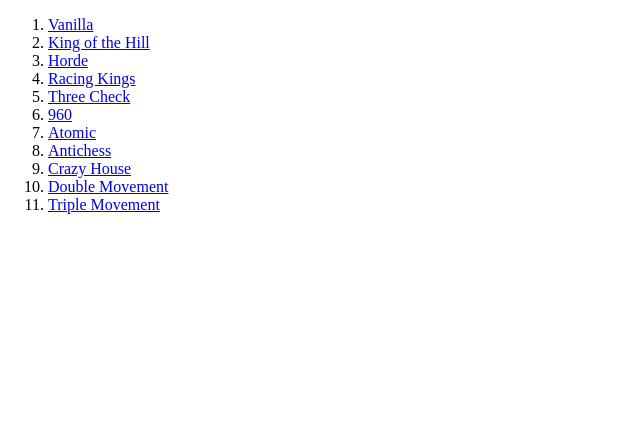
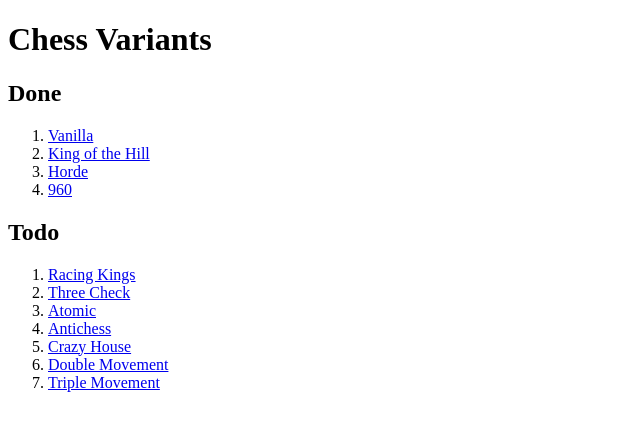
Before and after one commit to Zuha-SB/chess-50, an Astro site: page / in a window 1280 px wide. Shown: the whole page, without its empty margins (0-640 px from the left). Built offline with nearby package versions, Linux system fonts and the light colour scheme; Astro itself is replaced by a stand-in of ours.

Commit message:
add 960's setup

```diff
--- a/src/chess.ts
+++ b/src/chess.ts
@@ -8,6 +8,56 @@ import type {
   Piece,
   PieceType,
 } from "./types";
+
+export const randomBackRow = (color: ChessColor) => {
+  const row: Array<Piece> = [];
+  // king must be between the 2 rooks
+  const taken = new Set<number>([]);
+  const kingPosition = 1 + Math.floor(Math.random() * 6);
+  const leftRookPosition = Math.floor(Math.random() * kingPosition);
+  const rightRookPosition =
+    kingPosition + 1 + Math.floor(Math.random() * (7 - kingPosition));
+  row[kingPosition] = king(color);
+  row[leftRookPosition] = rook(color);
+  row[rightRookPosition] = rook(color);
+  taken.add(kingPosition);
+  taken.add(leftRookPosition);
+  taken.add(rightRookPosition);
+  // bishops must be on different colors
+  const lightBishopPosition = shuffle(
+    Array.from({ length: 4 })
+      .map((_, index) => index * 2)
+      .filter((index) => !taken.has(index))
+  )[0]!;
+  row[lightBishopPosition] = bishop(color);
+  taken.add(lightBishopPosition);
+  const darkBishopPosition = shuffle(
+    Array.from({ length: 4 })
+      .map((_, index) => index * 2 + 1)
+      .filter((index) => !taken.has(index))
+  )[0]!;
+  row[darkBishopPosition] = bishop(color);
+  taken.add(darkBishopPosition);
+  const positions = Array.from({ length: 8 })
+    .map((_, index) => index)
+    .filter((index) => !taken.has(index));
+  const rest = shuffle([queen(color), knight(color), knight(color)]);
+  rest.forEach((piece, index) => {
+    row[positions[index]!] = piece;
+  });
+  return row;
+};
+
+export const backRow = (color: ChessColor) => [
+  rook(color),
+  knight(color),
+  bishop(color),
+  queen(color),
+  king(color),
+  bishop(color),
+  knight(color),
+  rook(color),
+];
 
 export const pawns = (color: ChessColor) =>
   Array.from({ length: 8 }).map(() => pawn(color));
@@ -91,6 +141,12 @@ const piece = ({
     column: 0,
     row: 0,
     moves: 0,
+    withColor(color) {
+      const piece = cloneDeep(this);
+      piece.color = color;
+      piece.image = loadImage(`${color}_${this.type}.png`);
+      return piece;
+    },
   };
 };
 
@@ -429,3 +485,13 @@ export const hordePawn = (color: ChessColor) => {
 
 export const filterNull = <T>(input: T | null | undefined): input is T =>
   !!input;
+
+export const shuffle = <T>(list: T[]) => {
+  list.forEach((_, from) => {
+    const to = Math.floor(Math.random() * list.length);
+    const temp = list[from]!;
+    list[from] = list[to]!;
+    list[to] = temp;
+  });
+  return list;
+};
--- a/src/chess/chess-controller.ts
+++ b/src/chess/chess-controller.ts
@@ -1,8 +1,8 @@
 import {
+  backRow,
   bishop,
   emptyRow,
   filterNull,
-  king,
   knight,
   pawns,
   queen,
@@ -17,17 +17,6 @@ import type {
   Piece,
 } from "../types";
 import cloneDeep from "clone-deep";
-
-export const backRow = (color: ChessColor) => [
-  rook(color),
-  knight(color),
-  bishop(color),
-  queen(color),
-  king(color),
-  bishop(color),
-  knight(color),
-  rook(color),
-];
 
 export class ChessController {
   private board: BoardState;
--- a/src/chess/chess-view.ts
+++ b/src/chess/chess-view.ts
@@ -13,10 +13,7 @@ import type { ChessController } from "./chess-controller";
 
 export class ChessView {
   private context: CanvasRenderingContext2D;
-  constructor(
-    private canvas: HTMLCanvasElement,
-    private controller: ChessController
-  ) {
+  constructor(canvas: HTMLCanvasElement, private controller: ChessController) {
     canvas.onclick = this.onClick.bind(this);
     this.context = canvas.getContext("2d")!;
     canvas.style.border = `1px solid ${DARK}`;
--- a/src/pages/index.astro
+++ b/src/pages/index.astro
@@ -6,6 +6,8 @@ import { controllers } from "../variants";
 <html>
   <head></head>
   <body>
+    <h1>Chess Variants</h1>
+    <h2>Done</h2>
     <ol>
       {
         controllers.map((controller) => (
@@ -14,13 +16,12 @@ import { controllers } from "../variants";
           </li>
         ))
       }
-
+    </ol>
+    <h2>Todo</h2>
+    <ol>
       <!-- Change the win condition -->
       <li><a href="/">Racing Kings</a></li>
       <li><a href="/">Three Check</a></li>
-
-      <!-- Change the board -->
-      <li><a href="/">960</a></li>
 
       <!-- Change captures -->
       <li><a href="/">Atomic</a></li>
--- a/src/types.ts
+++ b/src/types.ts
@@ -46,6 +46,7 @@ export interface Piece {
   column: number;
   row: number;
   moves: number;
+  withColor(color: ChessColor): Piece;
 }
 
 export interface BoardState {
--- a/src/variants.ts
+++ b/src/variants.ts
@@ -1,5 +1,12 @@
-import { emptyRow, hordePawns, pawn, pawns } from "./chess";
-import { backRow, ChessController } from "./chess/chess-controller";
+import {
+  backRow,
+  emptyRow,
+  hordePawns,
+  pawn,
+  pawns,
+  randomBackRow,
+} from "./chess";
+import { ChessController } from "./chess/chess-controller";
 import { ChessView } from "./chess/chess-view";
 
 const vanilla = new ChessController({
@@ -50,7 +57,25 @@ const horde = new ChessController({
   },
 });
 
-export const controllers = [vanilla, kingOfTheHill, horde];
+const chess960 = new ChessController({
+  name: "960",
+  slug: "960",
+  newGame() {
+    const lightBackrow = randomBackRow("light");
+    return [
+      lightBackrow.map((piece) => piece.withColor("dark")),
+      pawns("dark"),
+      emptyRow(),
+      emptyRow(),
+      emptyRow(),
+      emptyRow(),
+      pawns("light"),
+      lightBackrow,
+    ];
+  },
+});
+
+export const controllers = [vanilla, kingOfTheHill, horde, chess960];
 
 export const start = () => {
   const canvas = document.querySelector("canvas")!;
```
